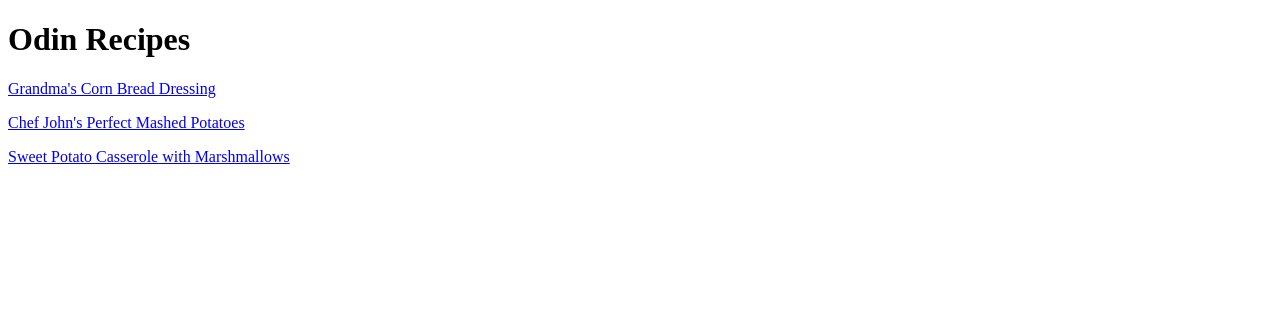
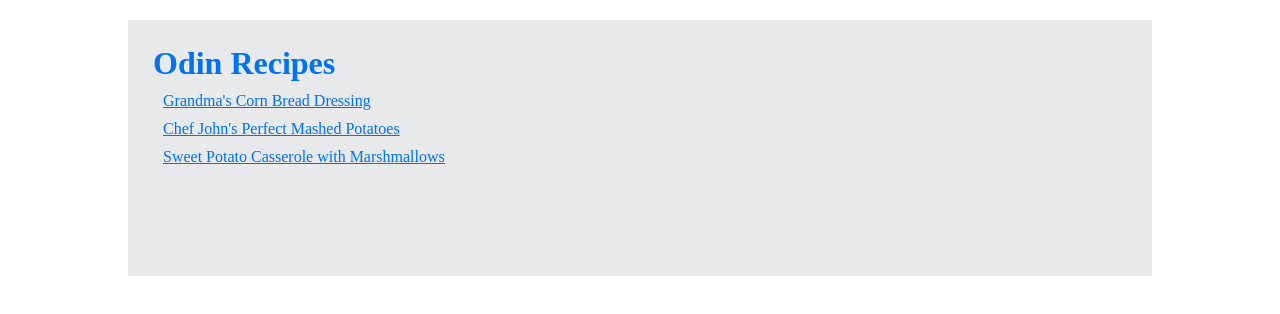
Before and after one commit to Dtdeep/odin-recipes, a plain HTML site: page index.html in a window 1280 px wide. Drawn offline with Linux system fonts and the light colour scheme.

Commit message:
Add style to Index

```diff
--- a/index.html
+++ b/index.html
@@ -3,12 +3,15 @@
 <head>
     <meta charset="UTF-8">
     <meta name="viewport" content="width=device-width, initial-scale=1.0">
-    <title>Document</title>
+    <title>Recipes</title>
+    <link rel="stylesheet" href="./style/style.css">
 </head>
 <body>
-    <h1>Odin Recipes</h1>
-    <p><a href="recipes/cornbread.html">Grandma's Corn Bread Dressing</a></p>
-    <p><a href="recipes/mashedpotato.html">Chef John's Perfect Mashed Potatoes</a></p>
-    <p><a href="recipes/sweetpotato.html">Sweet Potato Casserole with Marshmallows</a></p>
+    <div class="container">
+        <h1 class="title">Odin Recipes</h1>
+        <p><a href="recipes/cornbread.html">Grandma's Corn Bread Dressing</a></p>
+        <p><a href="recipes/mashedpotato.html">Chef John's Perfect Mashed Potatoes</a></p>
+        <p><a href="recipes/sweetpotato.html">Sweet Potato Casserole with Marshmallows</a></p>
+    </div>
 </body>
 </html>
--- /dev/null
+++ b/style/style.css
@@ -0,0 +1,21 @@
+*{
+    margin: 0;
+    padding: 0;
+    box-sizing: border-box;
+    font-family: "Times New Roman", Times, serif;
+}
+
+.container{
+    background-color: #e7e9eb;
+    width: 80%;
+    margin: 20px auto;
+    padding: 25px 50px 100px 25px;
+}
+
+.container p{
+    margin: 10px;
+}
+
+a, h1{
+    color: #0071f2;
+}
```
